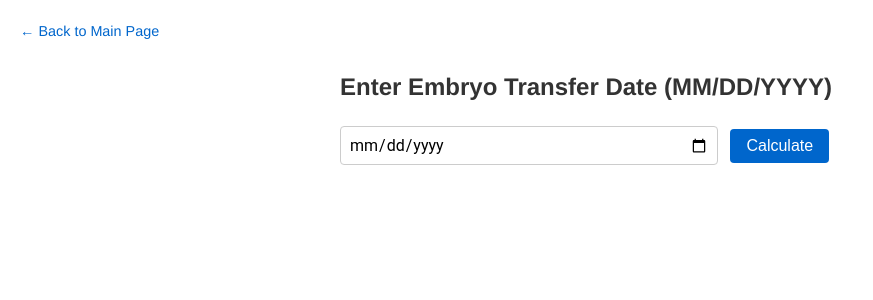
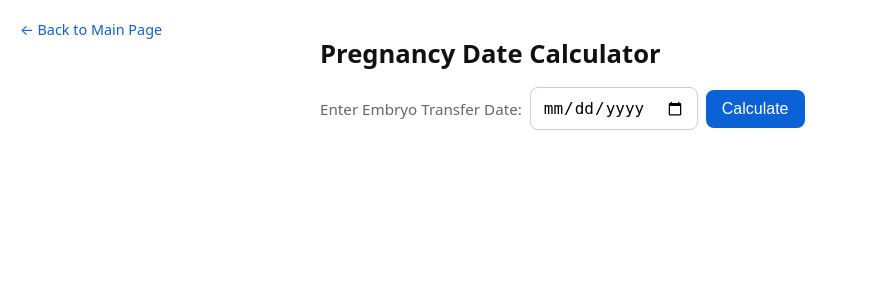
Before and after one commit to noram98/PregnancyDateCalculator, a Flask app: page /pregnancy-dates in a window 1280 px wide. Shown: the top 300 px of the page, without its empty margins (0-873 px from the left). Run offline with Flask 3, Linux system fonts and the light colour scheme.

```diff
--- a/app.py
+++ b/app.py
@@ -1,6 +1,5 @@
 import webbrowser
 from datetime import datetime, timedelta
-
 from flask import Flask, render_template, request
 
 app = Flask(__name__)
@@ -34,7 +33,7 @@ def pregnancy_dates():
 
             results = {
                 "Embryo Transfer Date": format_date(transfer_date),
-                "Calculated First Day of Last Menstrual Period (LMP)": format_date(lmp),
+                "Calculated Last Menstrual Period (LMP)": format_date(lmp),
                 "6.5 Week OB Ultrasound": format_date(obus_6w5d),
                 "8.5 Week OB Ultrasound": format_date(obus_8w5d),
                 "Week 10 (Last Day of Support Medications)": format_date(support_med_stop),
@@ -60,7 +59,6 @@ def transfer_note():
         physician = request.form["physician"]
 
         try:
-            # Parse date and time
             transfer_date = datetime.strptime(date_str, "%Y-%m-%d")
             transfer_time = datetime.strptime(time_str, "%H:%M")
 
@@ -68,7 +66,6 @@ def transfer_note():
             if transfer_time.hour < 12:
                 transfer_time = transfer_time.replace(hour=transfer_time.hour + 12)
 
-            # Format output values
             transfer_date_str = transfer_date.strftime("%m/%d/%Y")
             formatted_time = transfer_time.strftime("%-I:%M %p")
             check_in_time = (datetime.combine(transfer_date, transfer_time.time()) - timedelta(minutes=30)).strftime(
@@ -76,7 +73,6 @@ def transfer_note():
             )
             prog_start_date_str = (transfer_date - timedelta(days=5)).strftime("%m/%d/%Y")
 
-            # Final note
             note = (
                 f"Spoke with the patient regarding embryo transfer date and time. "
                 f"Patient is scheduled for embryo transfer on {transfer_date_str} at {formatted_time} with {physician}. \n"
@@ -95,6 +91,23 @@ def transfer_note():
     return render_template("transfer_note.html", note=note, default_date=default_date)
 
 
+# --- bHCG Calculator ---
+@app.route("/bhcg-calculator", methods=["GET", "POST"])
+def bhcg_calculator():
+    expected = None
+    error = None
+
+    if request.method == "POST":
+        try:
+            first_value = float(request.form["first_value"])
+            days = int(request.form["days"]) if request.form["days"] else 2
+            expected = round(first_value * (1.6 ** (days / 2)), 2)
+        except (ValueError, KeyError):
+            error = "Invalid input. Please enter a valid number."
+
+    return render_template("bhcg_calculator.html", expected=expected, error=error)
+
+
 if __name__ == "__main__":
     webbrowser.open("http://localhost:5050")
     app.run(debug=True, port=5050)
--- a/templates/index.html
+++ b/templates/index.html
@@ -39,6 +39,7 @@
       <li>
         <a href="/transfer-note">📝 Embryo Transfer Chart Note Generator</a>
       </li>
+      <li><a href="/bhcg-calculator">📈 Beta-hCG Calculator</a></li>
     </ul>
   </body>
 </html>
--- a/templates/pregnancy_dates.html
+++ b/templates/pregnancy_dates.html
@@ -1,93 +1,131 @@
 <!DOCTYPE html>
-<html>
+<html lang="en">
   <head>
+    <meta charset="utf-8" />
     <title>Pregnancy Date Calculator</title>
+    <meta name="viewport" content="width=device-width, initial-scale=1" />
     <style>
+      :root {
+        --ink: #111;
+        --muted: #666;
+        --line: #e5e7eb;
+        --accent: #0b62d6;
+        --accent-d: #094ea4;
+      }
       body {
-        font-family: 'Helvetica Neue', Arial, sans-serif;
-        max-width: 600px;
-        margin: 2rem auto;
-        padding: 1rem;
-        line-height: 1.6;
-        color: #333;
+        font-family: system-ui, -apple-system, 'Helvetica Neue', Arial,
+          sans-serif;
+        margin: 0;
+        padding: 24px;
+        color: var(--ink);
       }
-
+      .wrap {
+        max-width: 640px;
+        margin: 0 auto;
+      }
+      a.back {
+        position: fixed;
+        top: 20px;
+        left: 20px;
+        font-size: 0.9rem;
+        color: var(--accent);
+        text-decoration: none;
+      }
       h2 {
-        font-weight: bold;
+        margin: 12px 0 16px;
+        font-size: 1.6rem;
+        font-weight: 700;
       }
-
+      form {
+        margin: 8px 0 16px;
+        display: flex;
+        gap: 8px;
+        flex-wrap: wrap;
+        align-items: center;
+      }
+      label {
+        font-size: 0.95rem;
+        color: var(--muted);
+      }
       input[type='date'] {
-        font-family: 'Roboto', sans-serif;
-        padding: 0.5rem;
+        padding: 10px 12px;
         font-size: 1rem;
-        width: 60%;
-        margin-right: 0.5rem;
         border: 1px solid #ccc;
-        border-radius: 4px;
+        border-radius: 8px;
       }
-
       button {
-        padding: 0.5rem 1rem;
+        padding: 10px 16px;
         font-size: 1rem;
-        background-color: #0066cc;
-        color: white;
         border: none;
-        border-radius: 4px;
+        border-radius: 8px;
+        background: var(--accent);
+        color: #fff;
         cursor: pointer;
       }
-
       button:hover {
-        background-color: #004999;
+        background: var(--accent-d);
       }
-
       ul {
-        padding-left: 1.2rem;
+        padding-left: 1.1rem;
+        margin: 8px 0 0;
       }
-
       li {
-        margin-bottom: 0.5rem;
+        margin: 6px 0;
       }
-
-      p {
-        color: red;
+      .error {
+        color: #b00020;
+        margin-top: 12px;
       }
-
-      #copyBtn {
-        margin-top: 1rem;
+      #copyWrap {
+        margin-top: 14px;
+        display: flex;
+        align-items: center;
+        gap: 8px;
+      }
+      #copyMsg {
+        font-size: 0.9rem;
+        color: var(--muted);
+        opacity: 0;
+        transition: opacity 0.4s;
+      }
+      #copyMsg.show {
+        opacity: 1;
       }
     </style>
   </head>
   <body>
-    <a
-      href="/"
-      style="
-        position: absolute;
-        top: 20px;
-        left: 20px;
-        font-size: 0.9rem;
-        color: #0066cc;
-        text-decoration: none;
-      "
-    >
-      ← Back to Main Page
-    </a>
-    <h2>Enter Embryo Transfer Date (MM/DD/YYYY)</h2>
-    <form method="post">
-      <input type="date" name="transfer_date" required />
+    <!-- Back button outside wrap so it never moves -->
+    <a href="/" class="back">← Back to Main Page</a>
+
+    <div class="wrap">
+      <h2>Pregnancy Date Calculator</h2>
+
+      <form method="post" novalidate>
+        <label for="transfer_date">Enter Embryo Transfer Date: </label>
+        <input
+          id="transfer_date"
+          type="date"
+          name="transfer_date"
+          required
+          value="{{ request.form.transfer_date or '' }}"
+        />
         <button type="submit">Calculate</button>
       </form>
 
       {% if error %}
-    <p>{{ error }}</p>
+      <p class="error">{{ error }}</p>
       {% endif %} {% if results %}
-    <h3>Pregnancy Management Dates:</h3>
+      <h3>Pregnancy Management Dates</h3>
       <ul id="resultsList">
         {% for label, date in results.items() %}
         <li><strong>{{ label }}:</strong> {{ date }}</li>
         {% endfor %}
       </ul>
 
-    <button id="copyBtn" onclick="copyResults()">Copy to Clickboard</button>
+      <div id="copyWrap">
+        <button id="copyBtn" onclick="copyResults()">Copy to Clipboard</button>
+        <span id="copyMsg">Copied!</span>
+      </div>
 
       <script>
         function copyResults() {
@@ -97,10 +135,13 @@
             text += item.innerText + '\n'
           })
           navigator.clipboard.writeText(text.trim()).then(() => {
-          alert('Copied to clipboard!')
+            const msg = document.getElementById('copyMsg')
+            msg.classList.add('show')
+            setTimeout(() => msg.classList.remove('show'), 2000)
           })
         }
       </script>
       {% endif %}
+    </div>
   </body>
 </html>
```
Also changed, not shown: templates/bhcg_calculator.html (added, +72 -0 lines), templates/transfer_note.html (+69 -37 lines). Lines whose indentation alone changed are shown as unchanged.
